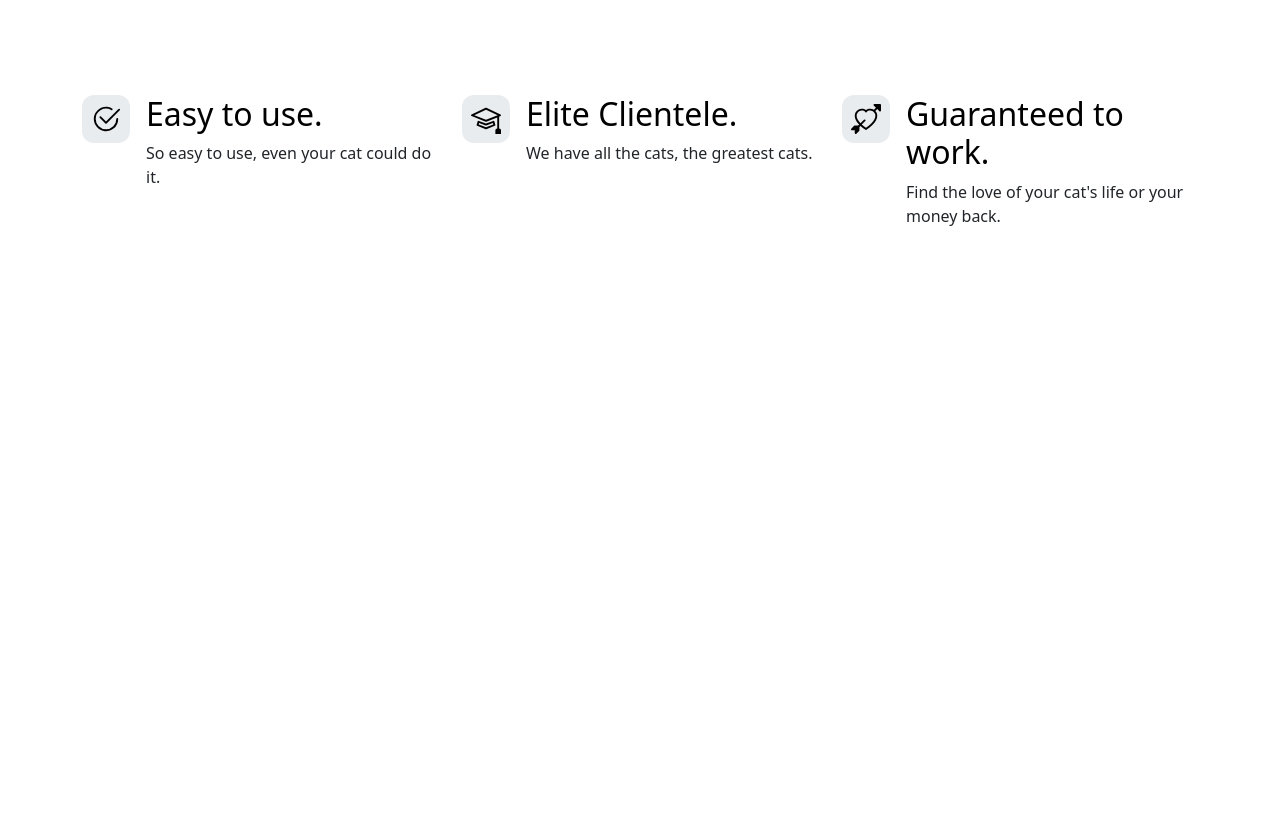
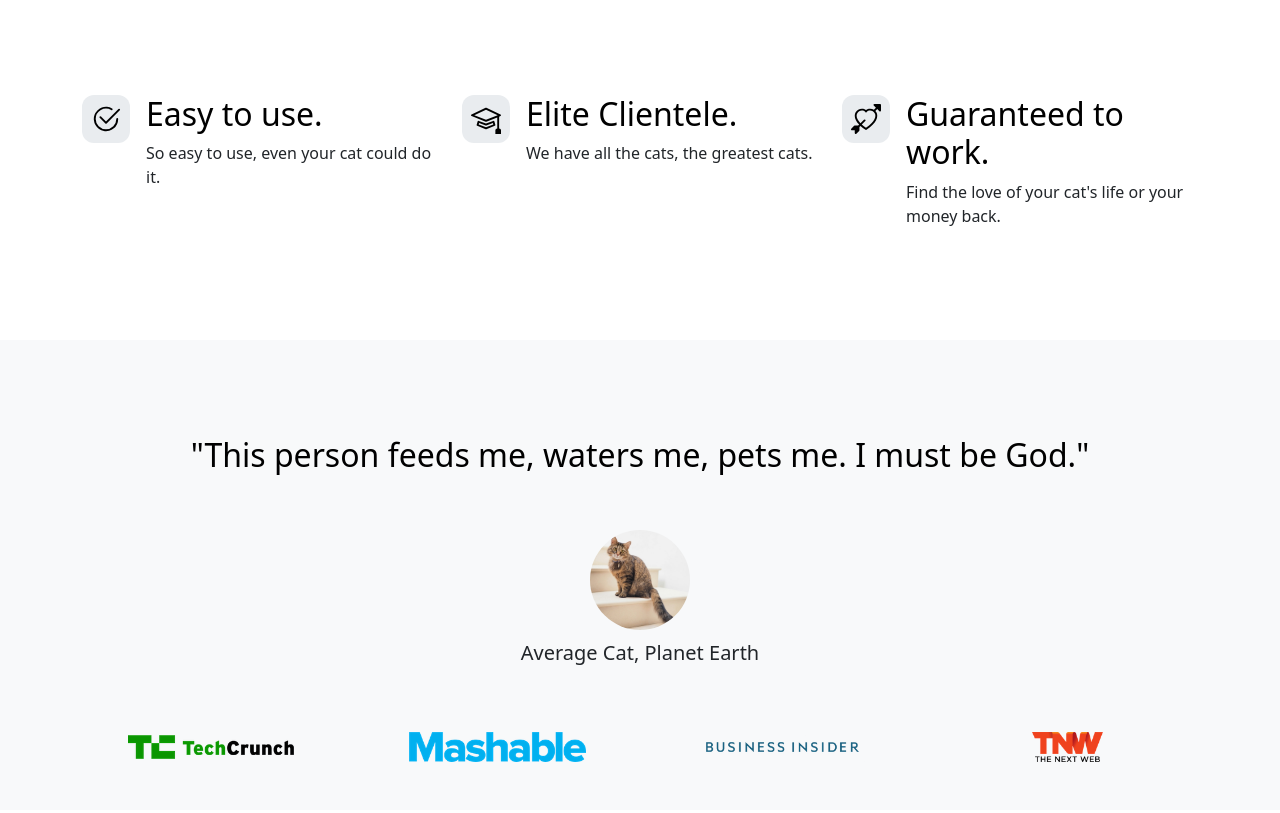
Before and after one commit to ZhenyaChan/TinCat, a plain HTML site: page index.html in a window 1280 px wide. Shown: the part 783-1596 px from the top of the page. Before the commit the page ends 1075 px from the top, so only its background shows below. Drawn offline with nearby package versions, Linux system fonts and the light colour scheme.

Commit message:
Added Testimonial section and styling

```diff
--- a/index.html
+++ b/index.html
@@ -92,7 +92,37 @@
   </section>
   <!-- Testimonial -->
   <section id="testimonial">
+    <div class="my-5">
+      <div class="p-5 text-center bg-body-tertiary">
+        <div class="container py-5">
+          <h2 class="text-body-emphasis">
+            "This person feeds me, waters me, pets me. I must be God."
+          </h2>
+          <img class="profile-img mt-5" src="/images/cat-img.jpg" alt="cat-image">
+          <p class="col-lg-8 mx-auto lead mt-2">
+            Average Cat, Planet Earth
+          </p>
+        </div>
 
+        <div class="container">
+          <div class="row">
+            <div class="col-lg-3 col-sm-12">
+              <img src="./images/techcrunch.png" alt="techcruncg-image" height="30">
+            </div>
+            <div class="col-lg-3 col-sm-12">
+              <img src="./images/mashable.png" alt="mashable-image" height="30">
+            </div>
+            <div class="col-lg-3 col-sm-12">
+              <img src="./images/bizinsider.png" alt="bizinsider-image" height="30">
+            </div>
+            <div class="col-lg-3 col-sm-12">
+              <img src="./images/tnw.png" alt="tnw-image" height="30">
+            </div>
+          </div>
+
+        </div>
+      </div>
+    </div>
   </section>
   <!-- Pricing -->
   <section id="pricing">
```
